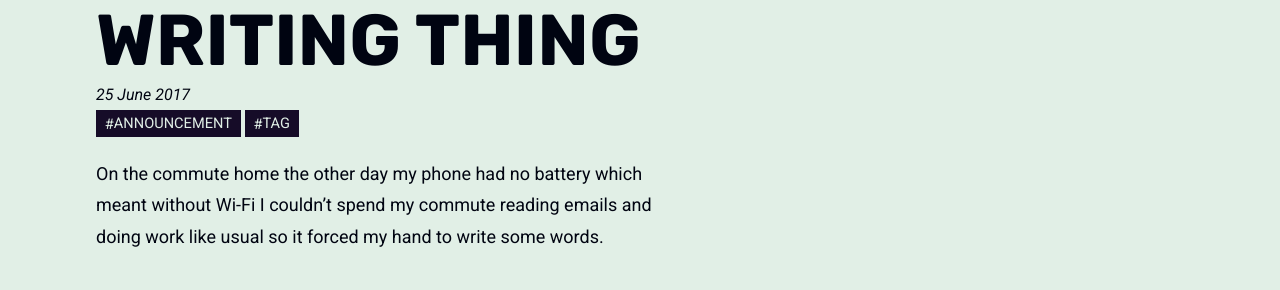
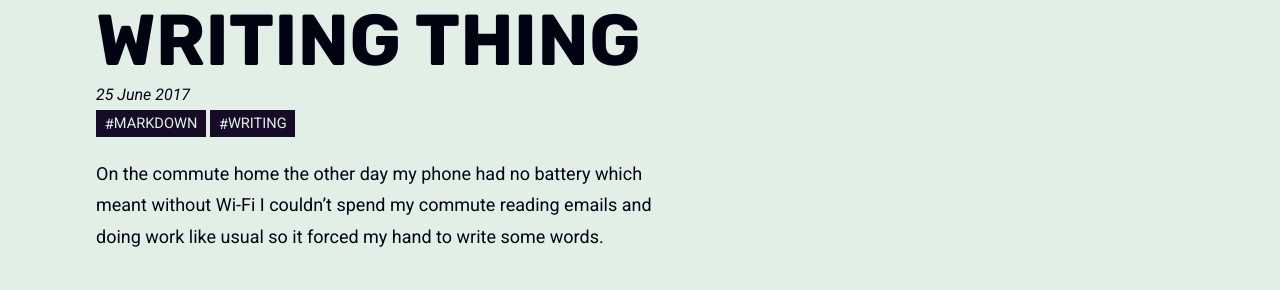
Before and after one commit to darylshaw/darylshaw.co.uk, a Jekyll site: the page built from _posts/2017-06-25-trying-to-get-into-this-writing-thing.markdown, in a window 1280 px wide. Shown: the part 291-581 px from the top of the page. Built offline with Jekyll 4.4.1, drawn with Linux system fonts in a browser that asks for light colours.

Commit message:
Fixed margin on post excerpt on tag page. Added tags to latest post.

```diff
--- a/_blog_tags/announcement.markdown
+++ /dev/null
@@ -1,4 +0,0 @@
----
-title: Announcement
-permalink: "/blog/tags/announcement/"
----
--- /dev/null
+++ b/_blog_tags/markdown.markdown
@@ -0,0 +1,4 @@
+---
+title: Markdown
+permalink: "/blog/tags/markdown/"
+---
--- a/_blog_tags/tag.markdown
+++ /dev/null
@@ -1,4 +0,0 @@
----
-title: Tag
-permalink: "/blog/tags/tag/"
----
--- /dev/null
+++ b/_blog_tags/writing.markdown
@@ -0,0 +1,4 @@
+---
+title: Writing
+permalink: "/blog/tags/writing/"
+---
--- a/_posts/2016-03-12-work-in-progress-part-two.markdown
+++ b/_posts/2016-03-12-work-in-progress-part-two.markdown
@@ -1,8 +1,8 @@
 ---
 title: 'Work in Progress: Part Two'
 date: 2016-03-12 20:34:00 Z
+layout: post
 description:
-layout: post
 excerpt_separator: ''
 ---
 
--- a/_posts/2017-04-28-im-starting-a-newsletter.markdown
+++ b/_posts/2017-04-28-im-starting-a-newsletter.markdown
@@ -3,8 +3,6 @@
 date: 2017-04-28 21:34:00 Z
 layout: post
 excerpt: It’s going to be called Untitled Digest (for now)
-tags:
-- tag
 ---
 
 It's going to be called Untitled Digest (for now) and is going to be a newsletter with a selection of links, apps, and tools loosely related to the web, marketing, and technology.
--- a/_posts/2017-06-25-trying-to-get-into-this-writing-thing.markdown
+++ b/_posts/2017-06-25-trying-to-get-into-this-writing-thing.markdown
@@ -4,8 +4,8 @@
 layout: post
 excerpt_separator: ''
 tags:
-- announcement
-- tag
+- markdown
+- writing
 ---
 
 On the commute home the other day my phone had no battery which meant without Wi-Fi I couldn't spend my commute reading emails and doing work like usual so it forced my hand to write some words.
--- a/_sass/_styles.scss
+++ b/_sass/_styles.scss
@@ -367,6 +367,10 @@
       }
     }
 
+    p {
+      margin-bottom: 0;
+    }
+
     .post-meta {
       margin-bottom: 1.25em;
       line-height: 1.75em;
```
